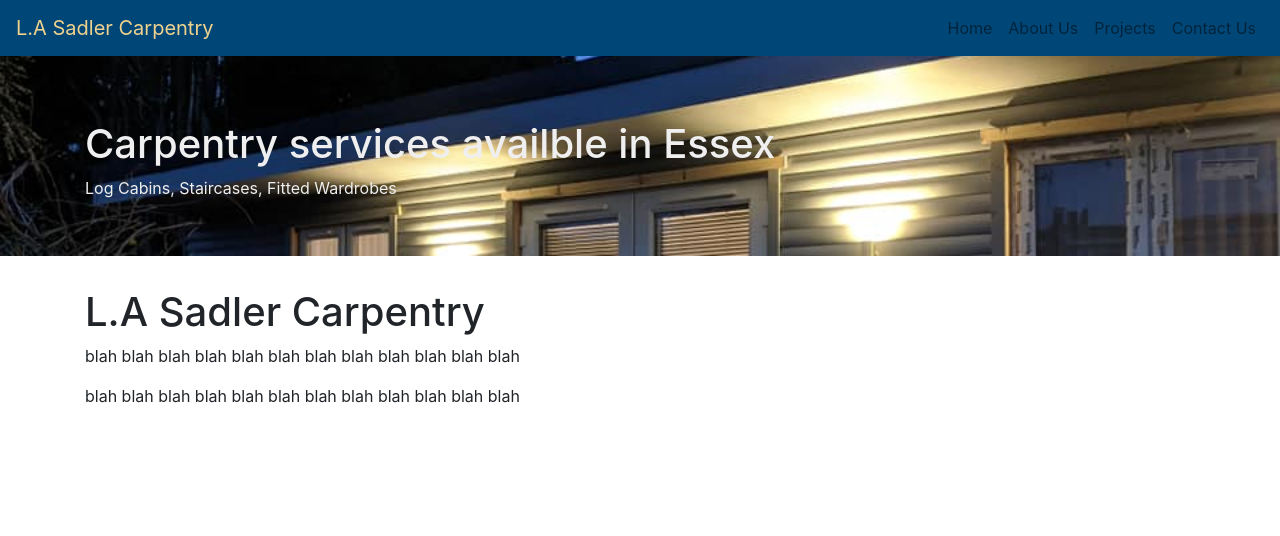
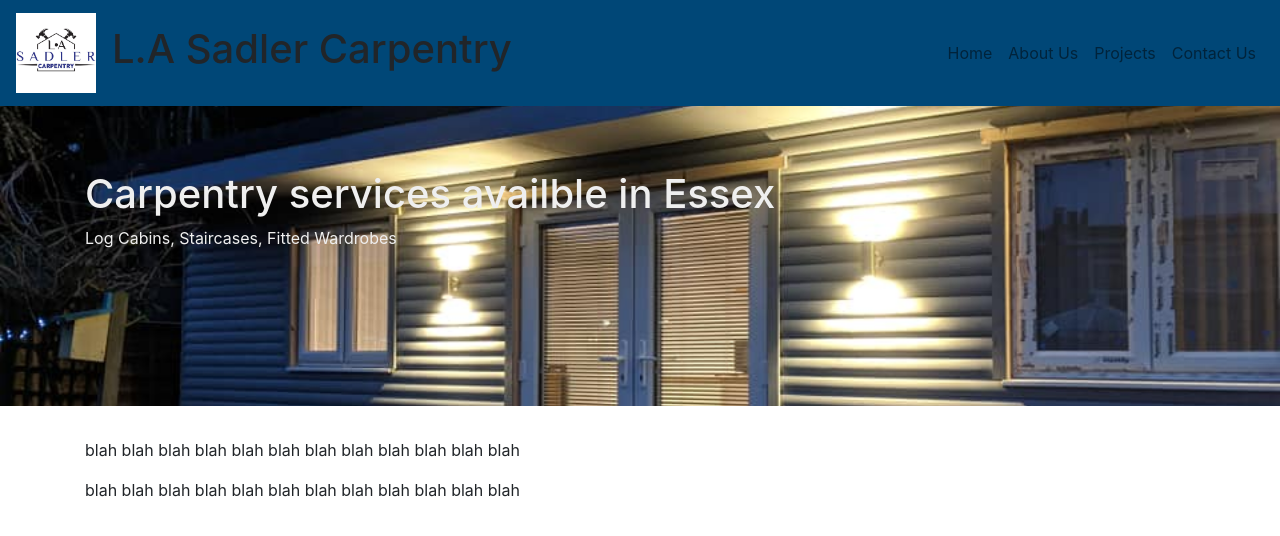
Before and after one commit to HottScall/Concept-Website, a React (Create React App) app: page / in a window 1280 px wide. Shown: the top 536 px of the page. Built offline with nearby package versions, Linux system fonts and the light colour scheme.

Commit message:
Added company logo and put the title inside the Navigation bar. Minor changes to Jumbotron and home.

```diff
--- a/src/Home.js
+++ b/src/Home.js
@@ -2,7 +2,6 @@ import React from "react";
 
 export const Home = () => (
   <div>
-    <h1>L.A Sadler Carpentry</h1>
     <p>blah blah blah blah blah blah blah blah blah blah blah blah</p>
     <p>blah blah blah blah blah blah blah blah blah blah blah blah</p>
   </div>
--- a/src/components/Jumbotron.js
+++ b/src/components/Jumbotron.js
@@ -8,7 +8,7 @@ const Styles = styled.div`
     background: url(${Cabin2}) no-repeat fixed bottom;
     background-size: cover;
     color: #efefef;
-    height: 200px;
+    height: 300px;
     position: relative;
     z-index: -2;
   }
--- a/src/components/Navigationbar.js
+++ b/src/components/Navigationbar.js
@@ -1,6 +1,7 @@
 import React from "react";
 import { Nav, Navbar } from "react-bootstrap";
 import styled from "styled-components";
+import Logo from "../assets/Logo.jpg";
 
 const Styles = styled.div`
   .navbar {
@@ -9,19 +10,24 @@ const Styles = styled.div`
 
   .navbar-brand,
   .narbar-nav,
-  .nav-link {
+  .nav-link
+  {
     color: #efd28d;
 
     &:hover {
       color: #ff7700;
     }
-  }
+
+
 `;
 
 export const Navigationbar = () => (
   <Styles>
     <Navbar expand="lg">
-      <Navbar.Brand href="/">L.A Sadler Carpentry</Navbar.Brand>
+      <Navbar.Brand href="/">
+        <img className="logo" src={Logo} width="80" height="80" />
+      </Navbar.Brand>
+      <h1>L.A Sadler Carpentry</h1>
       <Navbar.Toggle aria-controls="basic-navbar-nav" />
       <Navbar.Collapse id="basic-navbar-nav">
         <Nav className="ml-auto">
```
